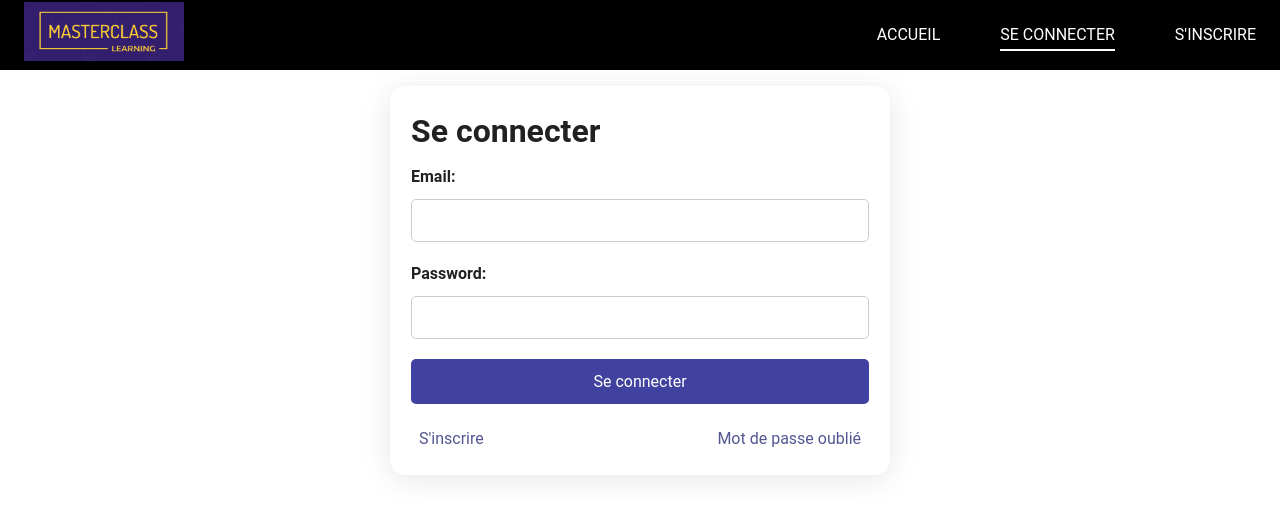
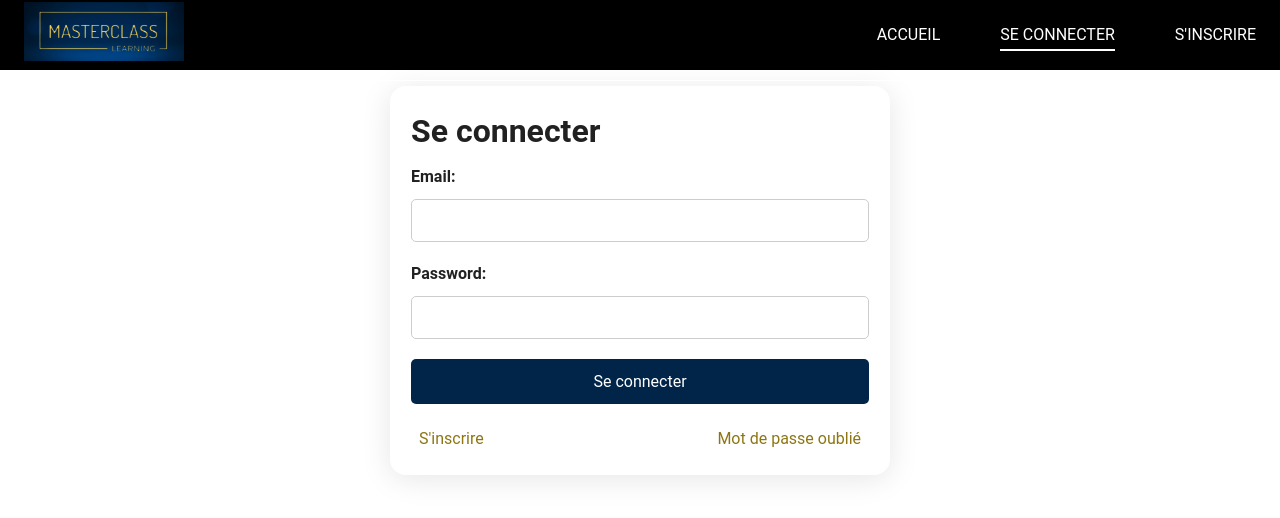
Before and after one commit to izemaghilas/esgi-challenge, a Vue app: page /login in a window 1280 px wide. Shown: the top 518 px of the page. Built offline with nearby package versions, Linux system fonts and the light colour scheme.

Commit message:
deploy front

```diff
--- a/src/components/user/Courses.vue
+++ b/src/components/user/Courses.vue
@@ -12,7 +12,7 @@
     <div class="categoriesListContainer">
       <v-menu>
         <template v-slot:activator="{ props }">
-          <v-btn variant="outlined" color="primary" v-bind="props">
+          <v-btn variant="outlined" color="darkslategray" v-bind="props">
             Voir les catégories
           </v-btn>
         </template>
--- a/src/views/Login.vue
+++ b/src/views/Login.vue
@@ -102,7 +102,7 @@ label {
     margin-top: 20px;
     text-align: center;
     text-decoration: none;
-    color: #535693;
+    color: #8d7612;
     padding: 3px 0;
     border-radius: 5px;
 }
@@ -115,7 +115,7 @@ button[type="submit"] {
     flex-direction: row;
     display: block;
     padding: 10px 20px;
-    background-color: rgb(65, 65, 160);
+    background-color:rgb(0 37 73);
     color: white;
     border-radius: 5px;
     border: none;
--- a/src/views/Signup.vue
+++ b/src/views/Signup.vue
@@ -128,7 +128,7 @@ label {
     margin-top: 20px;
     text-align: center;
     text-decoration: none;
-    color: #535693;
+    color:rgb(0 37 73);
     padding: 3px 0;
     border-radius: 5px;
 }
@@ -141,7 +141,7 @@ button[type="submit"] {
     flex-direction: row;
     display: block;
     padding: 10px 20px;
-    background-color: rgb(65, 65, 160);
+    background-color:rgb(0 37 73);
     color: white;
     border-radius: 5px;
     border: none;
```
Also changed, not shown: src/assets/logo.png.
